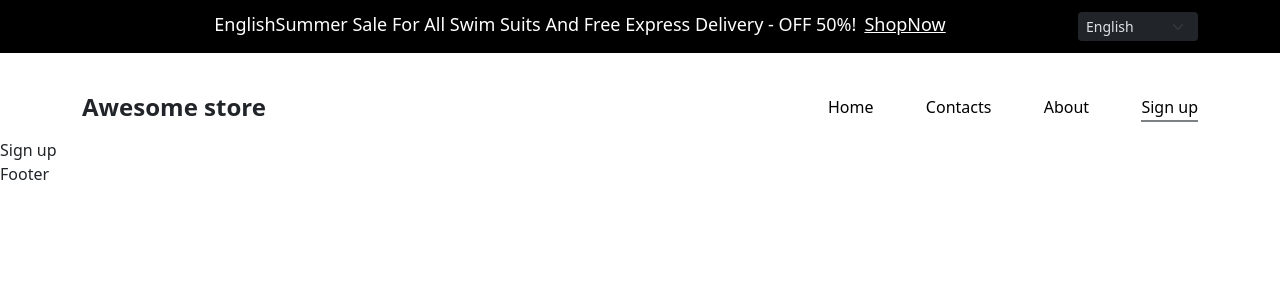
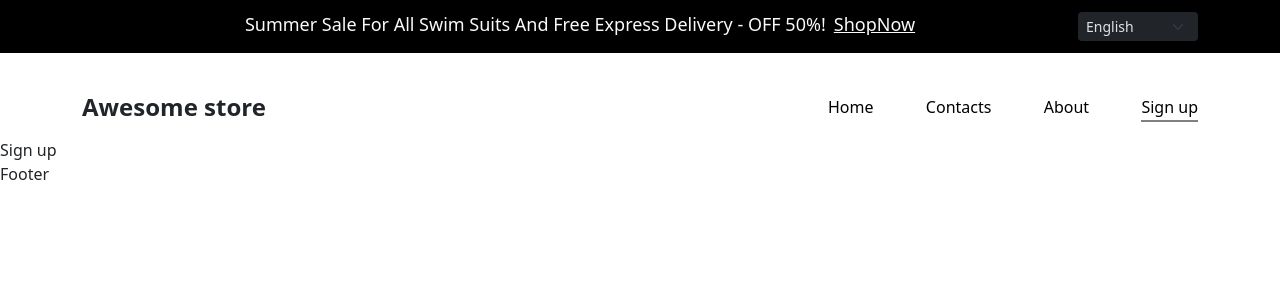
Before and after one commit to AKMav/aws-store, a React (Vite) app: page /login in a window 1280 px wide. Shown: the top 300 px of the page. Built offline with nearby package versions, Linux system fonts and the light colour scheme.

Commit message:
feat: add theme-light variables

```diff
--- a/index.html
+++ b/index.html
@@ -1,5 +1,5 @@
 <!DOCTYPE html>
-<html lang="en">
+<html lang="en" data-theme="theme-light">
   <head>
     <meta charset="UTF-8" />
     <link rel="icon" type="image/svg+xml" href="/logo.svg" />
--- a/src/assets/theme.scss
+++ b/src/assets/theme.scss
@@ -7,6 +7,7 @@
   --text-1: #fafafa;
   --text-2: #7d8184;
   --text-3: #000000;
+  --card: #000000;
   --button-1: #00ff66;
   --button-2: #db4444;
   --button-1-hover: #e07575;
--- a/src/components/Header/Header.tsx
+++ b/src/components/Header/Header.tsx
@@ -11,6 +11,7 @@ enum Langs {
 type LinkActiveCallback = (props: { isActive: boolean }) => string;
 
 export const Header = () => {
+  // eslint-disable-next-line @typescript-eslint/no-unused-vars
   const [lang, setLang] = useState(Langs.en);
 
   const changeLang = (event: ChangeEvent<HTMLSelectElement>) => {
@@ -35,7 +36,6 @@ export const Header = () => {
           <Row>
             <Col className="top-header__col">
               <h2 className="top-header__text">
-                {lang}
                 Summer Sale For All Swim Suits And Free Express Delivery - OFF
                 50%!
                 <a
--- a/src/components/Header/style.scss
+++ b/src/components/Header/style.scss
@@ -1,7 +1,7 @@
 .app-header {
   .top-header {
-    background-color: #000;
-    color: #fff;
+    background-color: var(--card);
+    color: var(--text-1);
 
     &__text {
       font-weight: 400;
@@ -68,7 +68,7 @@
 
     &__link {
       position: relative;
-      color: #000;
+      color: var(--text-3);
       text-decoration: none;
     }
 
@@ -79,7 +79,7 @@
       bottom: -4px;
       left: 0;
       right: 0;
-      border: 1px solid #7d8184;
+      border: 1px solid var(--text-2);
     }
   }
 }
```
